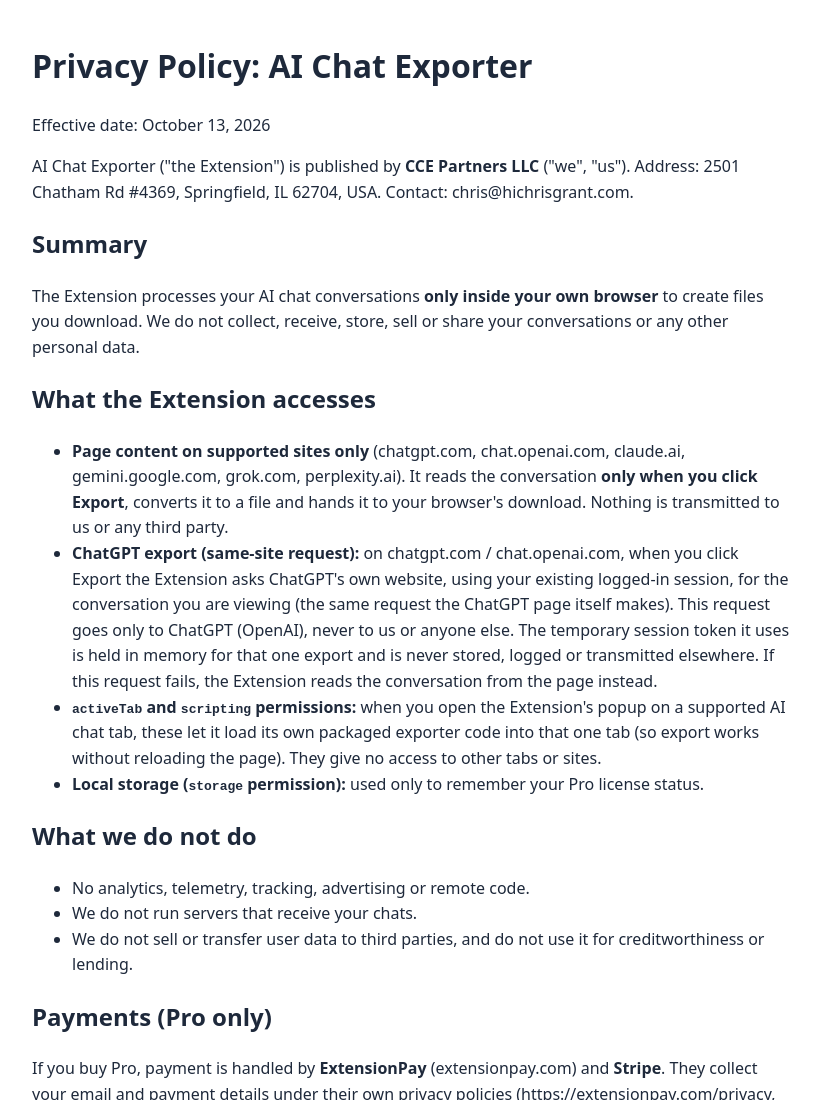
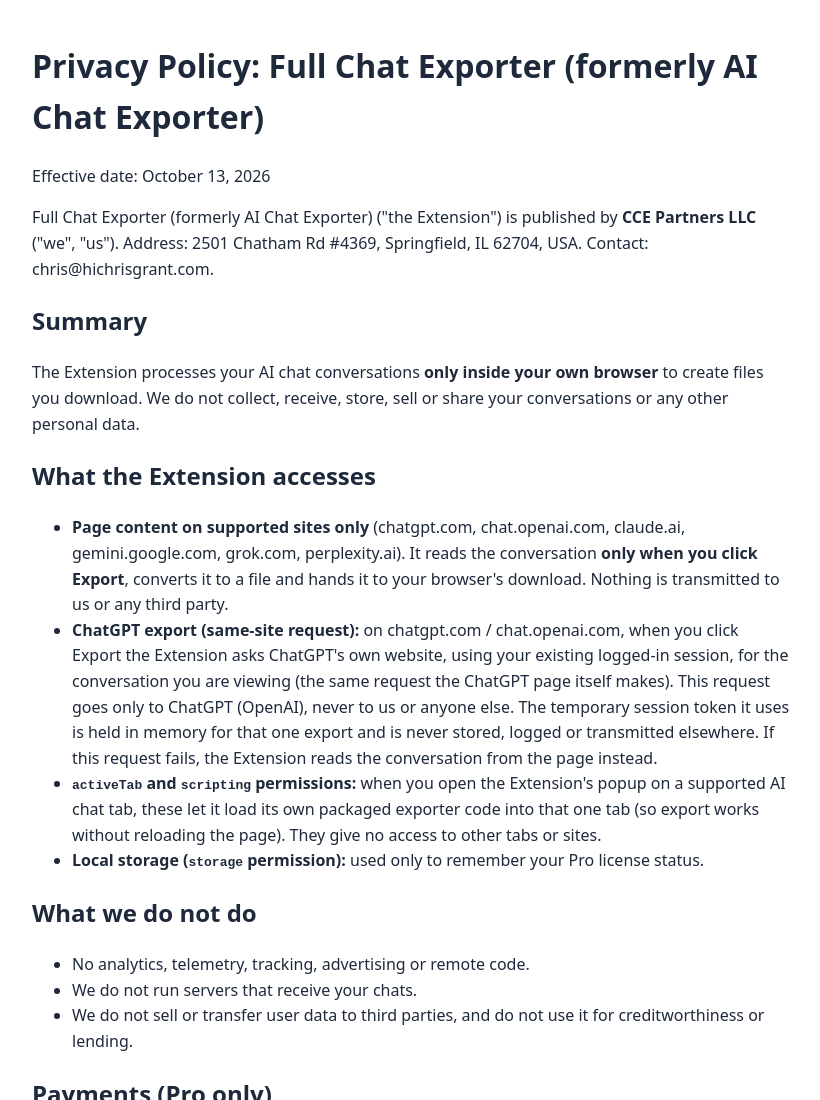
Before and after one commit to chrisgrant303/ai-chat-exporter, a plain HTML site: page index.html in a window 1280 px wide. Shown: the top 1100 px of the page, without its empty margins (228-1048 px from the left). Drawn offline with Linux system fonts and the light colour scheme.

Commit message:
Rename to Full Chat Exporter (formerly AI Chat Exporter)

```diff
--- a/index.html
+++ b/index.html
@@ -1,11 +1,11 @@
 <!doctype html>
 <html lang="en"><head><meta charset="utf-8"><meta name="viewport" content="width=device-width,initial-scale=1">
-<title>Privacy Policy – AI Chat Exporter</title>
+<title>Privacy Policy – Full Chat Exporter (formerly AI Chat Exporter)</title>
 <style>body{font-family:system-ui,sans-serif;max-width:760px;margin:40px auto;padding:0 20px;line-height:1.6;color:#1e293b}a{color:#2563eb}</style>
 </head><body>
-<h1>Privacy Policy: AI Chat Exporter</h1>
+<h1>Privacy Policy: Full Chat Exporter (formerly AI Chat Exporter)</h1>
 <p>Effective date: October 13, 2026</p>
-<p>AI Chat Exporter ("the Extension") is published by <strong>CCE Partners LLC</strong> ("we", "us"). Address: 2501 Chatham Rd #4369, Springfield, IL 62704, USA. Contact: chris@hichrisgrant.com.</p>
+<p>Full Chat Exporter (formerly AI Chat Exporter) ("the Extension") is published by <strong>CCE Partners LLC</strong> ("we", "us"). Address: 2501 Chatham Rd #4369, Springfield, IL 62704, USA. Contact: chris@hichrisgrant.com.</p>
 <h2>Summary</h2>
 <p>The Extension processes your AI chat conversations <strong>only inside your own browser</strong> to create files you download. We do not collect, receive, store, sell or share your conversations or any other personal data.</p>
 <h2>What the Extension accesses</h2>
```
Also changed, not shown: 1 other file.
